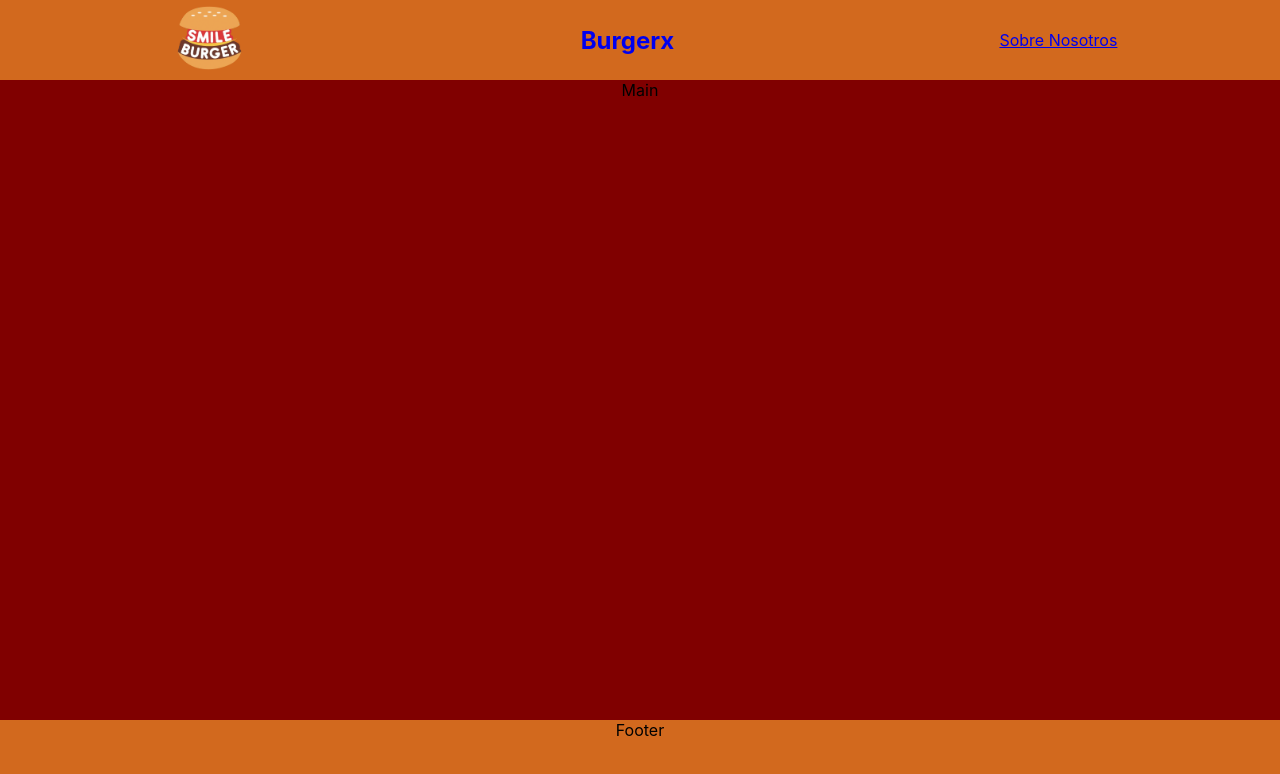
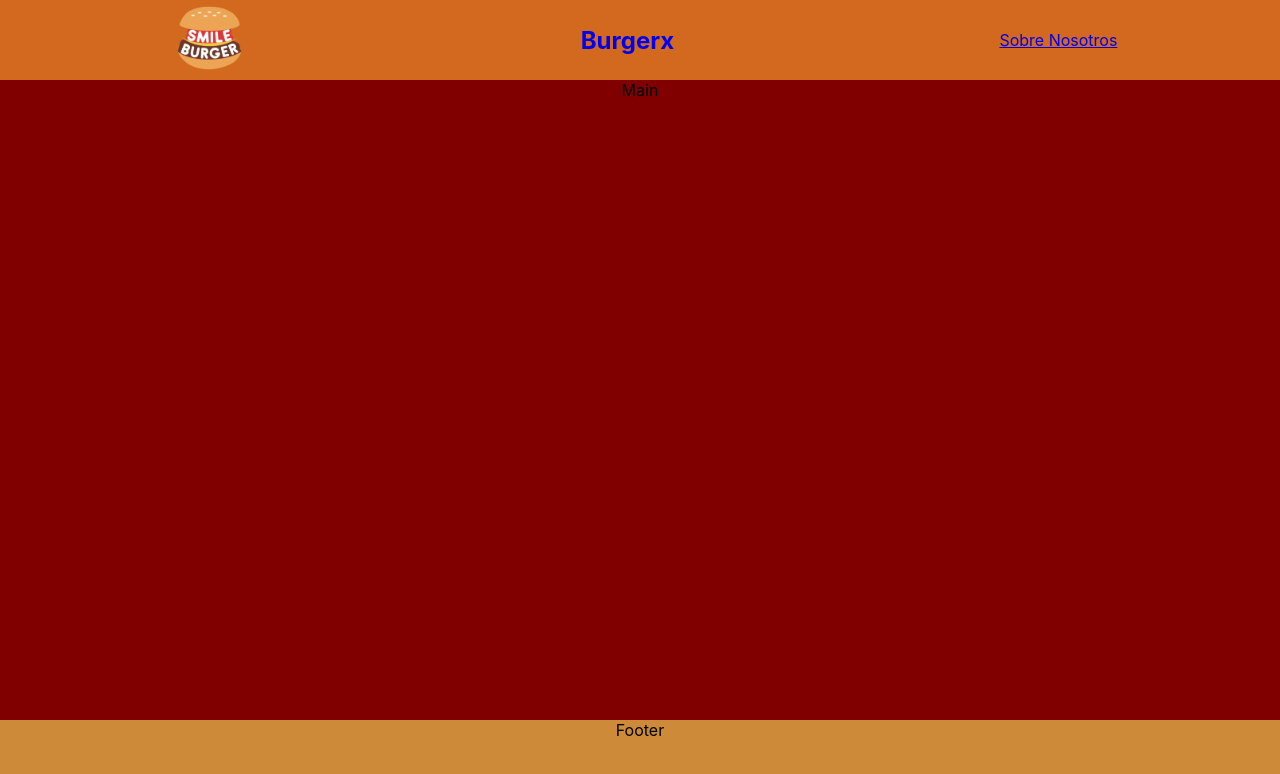
Before and after one commit to LucjanStaniszew/BurguerX, a React (Create React App) app: page / in a window 1280 px wide. Shown: the top 774 px of the page. Built offline with nearby package versions, Linux system fonts and the light colour scheme.

Commit message:
creada la hoja de estilos del footer

```diff
--- a/src/components/footer/Footer.css
+++ b/src/components/footer/Footer.css
@@ -1,4 +1,4 @@
 .info{
     height: 10vh;
-    background-color: chocolate;
+    background-color: var(--primary);
 }
```
